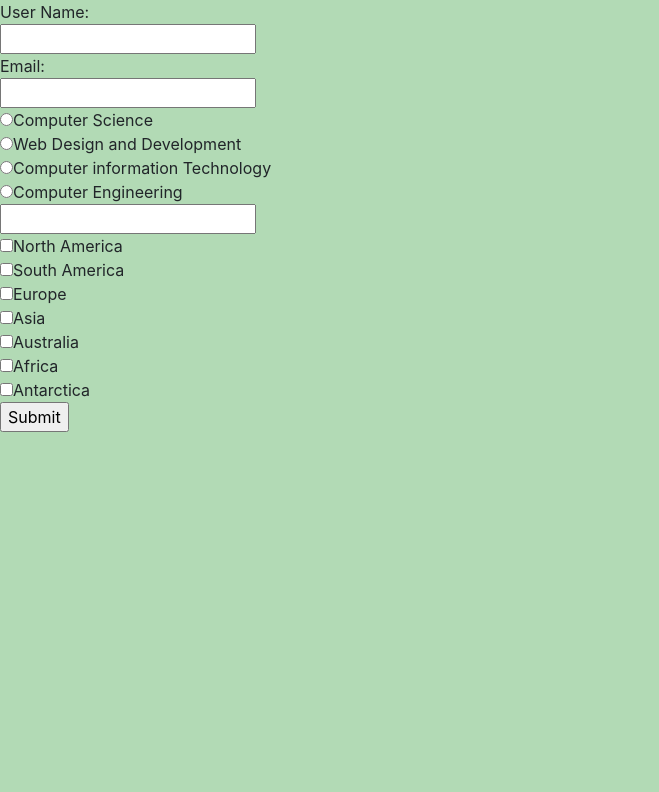
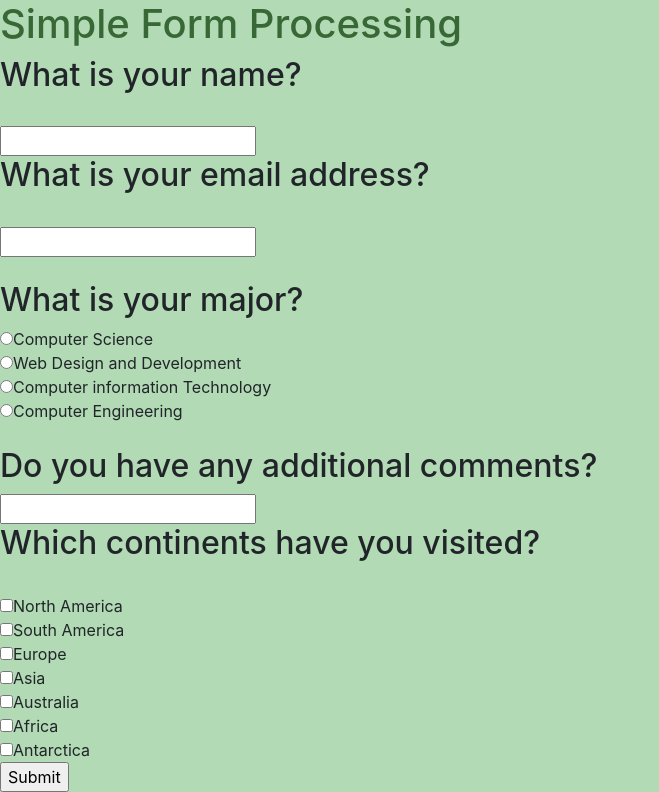
Before and after one commit to Hadden-Cory/CS313, a PHP site: page /week03a.php in a window 1280 px wide. Shown: the part 56-848 px from the top of the page, without its empty margins (0-659 px from the left). Before the commit the page ends 488 px from the top, so only its background shows below. Run offline with PHP 8.4, Linux system fonts and the light colour scheme.

Commit message:
adding html formatting to team03a

```diff
--- a/plants.css
+++ b/plants.css
@@ -89,3 +89,7 @@ img{
     transform: rotateY(180deg);
 
 }
+
+.simple_form{
+    padding: 20px;
+}
--- a/week03a.php
+++ b/week03a.php
@@ -14,20 +14,24 @@
 </head>
 <body>
 <?php include("header.php");?>
+<div id="simple_form">
+    <h1>Simple Form Processing</h1>
     <form id="form" name="form" action="week03b.php" method="POST">
-        User Name:<br>
+    <h2>What is your name?</h2><br>
         <input type="text" id="user-name" name="user-name"><br>
-        Email:<br>
+        <h2>What is your email address?</h2><br>
         <input type="text" id="email" name="email"><br>
+        <br>
+        <h2>What is your major?</h2>
         <?php
             $majors = array("Computer Science", "Web Design and Development", "Computer information Technology", "Computer Engineering");
-
-
         foreach($majors as $m) {
            echo "<input type=\"radio\" id=\"CS\" name=\"major\" value=".$m. ">".$m."<br>";
         }
-        ?>
+        ?><br>
+        <h2>Do you have any additional comments?</h2>
         <input type="textarea" name="comment" id="comment"><br>
+        <h2>Which continents have you visited?</h2><br>
         <input type="checkbox" name="continent[]" id="north-america" value="NA">North America<br>
         <input type="checkbox" name="continent[]" id="south-america" value="SA">South America<br>
         <input type="checkbox" name="continent[]" id="europe" value="EU">Europe<br>
@@ -37,5 +41,6 @@
         <input type="checkbox" name="continent[]" id="Antarctica" value="AN">Antarctica<br>
         <input type="submit" name="submit" id="submit" value="Submit"><br>
     </form>
+    </div>
 </body>
 </html>
```
